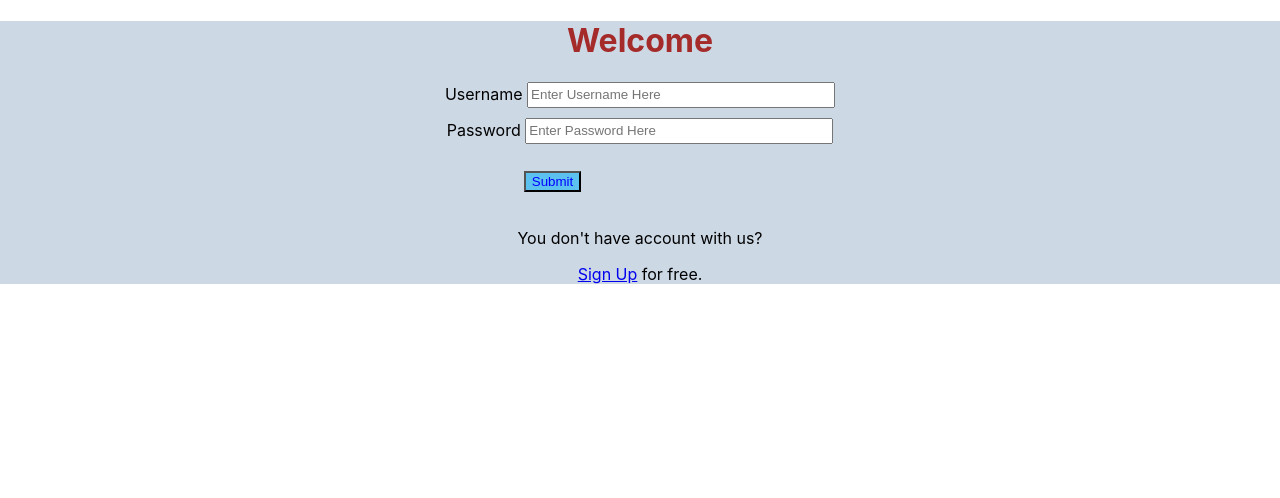
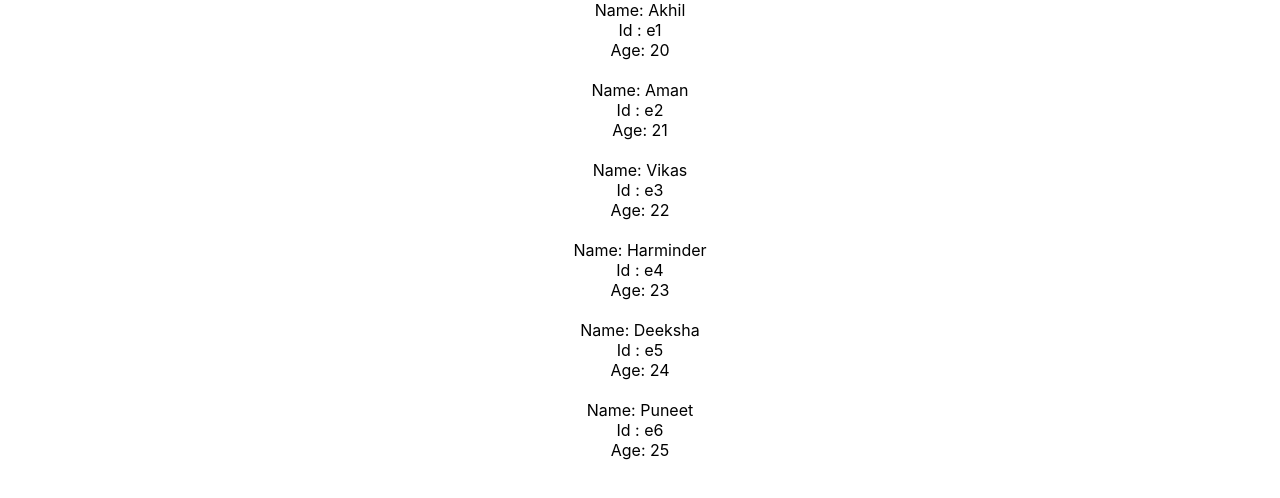
Before and after one commit to Akhil-netsmartz/React, a React (Create React App) app: page / in a window 1280 px wide. Shown: the top 498 px of the page. Built offline with nearby package versions, Linux system fonts and the light colour scheme.

Commit message:
Assignment using props completed

```diff
--- a/src/App.js
+++ b/src/App.js
@@ -1,23 +1,83 @@
 import logo from './logo.svg';
 import './App.css';
+import employeeData from './employeeData'
+import EmployeeData from './employeeData';
+
+ const employees= [
+  {
+    id: 'e1',
+    name: 'Akhil',
+    age: 20
+  },
+  {
+    id: 'e2',
+    name: 'Aman',
+    age: 21
+  },
+{
+    id: 'e3',
+    name: 'Vikas',
+    age: 22
+  },
+{
+    id: 'e4',
+    name: 'Harminder',
+    age: 23
+  },
+{
+    id: 'e5',
+    name: 'Deeksha',
+    age: 24
+  },
+{
+    id: 'e6',
+    name: 'Puneet',
+    age: 25
+  },
+];
+
+
 
 function App() {
+
+  // const employees= [
+  //   {
+  //     id: 'e1',
+  //     name: 'Akhil',
+  //     age: 20
+  //   },
+  //   {
+  //     id: 'e2',
+  //     name: 'Aman',
+  //     age: 21
+  //   },
+  // {
+  //     id: 'e3',
+  //     name: 'Vikas',
+  //     age: 22
+  //   },
+  // {
+  //     id: 'e4',
+  //     name: 'Harminder',
+  //     age: 23
+  //   },
+  // {
+  //     id: 'e5',
+  //     name: 'Deeksha',
+  //     age: 24
+  //   },
+  // {
+  //     id: 'e6',
+  //     name: 'Puneet',
+  //     age: 25
+  //   },
+  // ];
+
+
+
   return (
     <div className="App">
-      <header className="App-header">
-        <img src={logo} className="App-logo" alt="logo" />
-        <p>
-          Edit <code>src/App.js</code> and save to reload.
-        </p>
-        <a
-          className="App-link"
-          href="https://reactjs.org"
-          target="_blank"
-          rel="noopener noreferrer"
-        >
-          Learn React
-        </a>
-      </header>
+      <EmployeeData employees = {employees} />
     </div>
   );
 }
--- a/src/components/logic.css
+++ b/src/components/logic.css
@@ -1,6 +1,5 @@
 .container{
     background-color: rgb(204, 216, 228);
-
 }
 h1{
     color: brown;
--- /dev/null
+++ b/src/employeeData.js
@@ -0,0 +1,46 @@
+import { render } from '@testing-library/react';
+import React from 'react';
+import EmployeeTile from './employeeTile';
+
+function EmployeeData(props) {
+    console.log(props)
+
+    return (
+
+      <div className="employee">
+         <EmployeeTile
+         name={props.employees[0].name}
+         id={props.employees[0].id}
+         age={props.employees[0].age}
+       />
+        <EmployeeTile
+         name={props.employees[1].name}
+         id={props.employees[1].id}
+         age={props.employees[1].age}
+       />
+        <EmployeeTile
+         name={props.employees[2].name}
+         id={props.employees[2].id}
+         age={props.employees[2].age}
+       />
+        <EmployeeTile
+         name={props.employees[3].name}
+         id={props.employees[3].id}
+         age={props.employees[3].age}
+       />
+        <EmployeeTile
+         name={props.employees[4].name}
+         id={props.employees[4].id}
+         age={props.employees[4].age}
+       />
+        <EmployeeTile
+         name={props.employees[5].name}
+         id={props.employees[5].id}
+         age={props.employees[5].age}
+       />
+    </div>
+  )
+}
+
+
+export default EmployeeData;
--- /dev/null
+++ b/src/employeeTile.js
@@ -0,0 +1,36 @@
+
+import react from 'react'
+
+// const EmployeeTile = (props) =>{
+//     console.log(props)
+//     return (
+//         <h2>{props.message}</h2>
+//     )
+// }
+// class EmployeeTile extends react.Component{
+//     render(){
+//           console.log(this.props)
+
+//         return(<h1>nknlkn {this.props.message}</h1>)
+
+//     }
+//}
+function EmployeeTile(props){
+    console.log(props)
+    return (
+        <div>
+            <div>
+                <span>Name: {props.name}</span>
+                <br />
+                <div>Id : {props.id}</div>
+                <span>Age: {props.age}</span>
+
+                <br/>
+                <br/>
+
+            </div>
+        </div>
+
+     );
+}
+ export default EmployeeTile;
--- a/src/index.js
+++ b/src/index.js
@@ -4,10 +4,11 @@ import './index.css';
 import App from './App';
 import Login from './components/login'
 import reportWebVitals from './reportWebVitals';
-
+import EmployeeData from './employeeData'
+import EmployeeTile from './employeeTile';
 ReactDOM.render(
   <React.StrictMode>
-    <Login/>
+   <App/>
   </React.StrictMode>,
   document.getElementById('root')
 );
```
